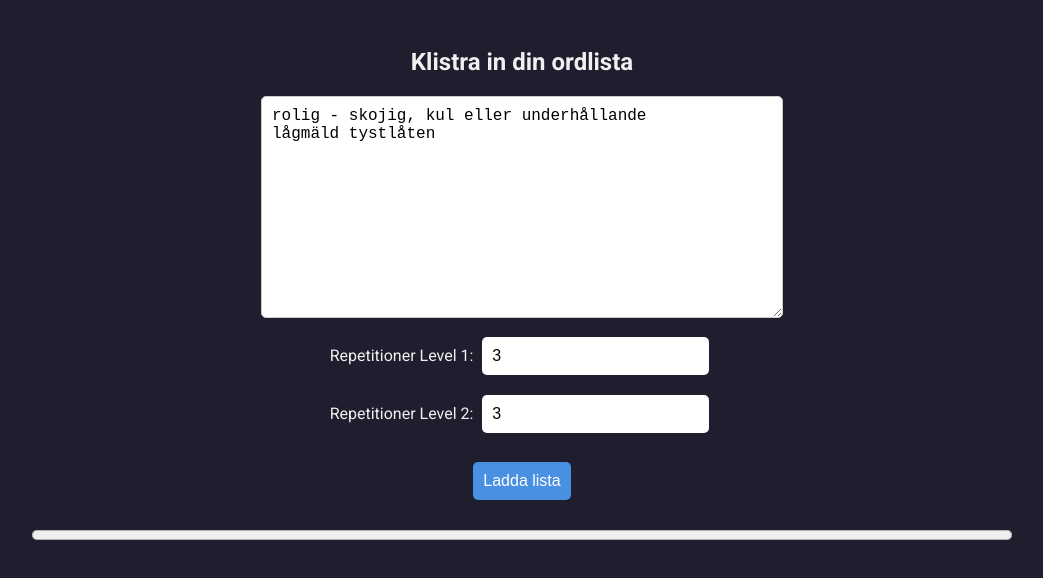
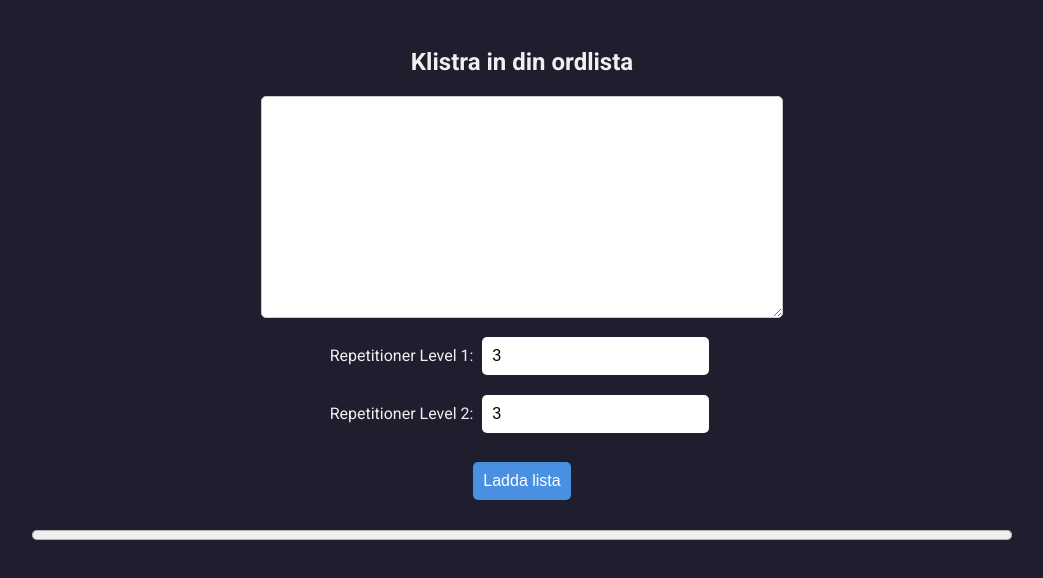
Before and after one commit to b4garn/ordspelet, a plain HTML site: page index.html in a window 1280 px wide. Shown: the whole page, without its empty margins (118-1161 px from the left). Drawn offline with nearby package versions, Linux system fonts and the light colour scheme.

Commit message:
Update index.html

```diff
--- a/index.html
+++ b/index.html
@@ -81,8 +81,7 @@
 <body>
   <div id="inputSection">
     <h2>Klistra in din ordlista</h2>
-    <textarea id="inputData">rolig - skojig, kul eller underhållande
-lågmäld tystlåten</textarea>
+    <textarea id="inputData"></textarea>
     <label>
       Repetitioner Level 1:
       <input type="number" id="level1Input" value="3" min="1">
```
